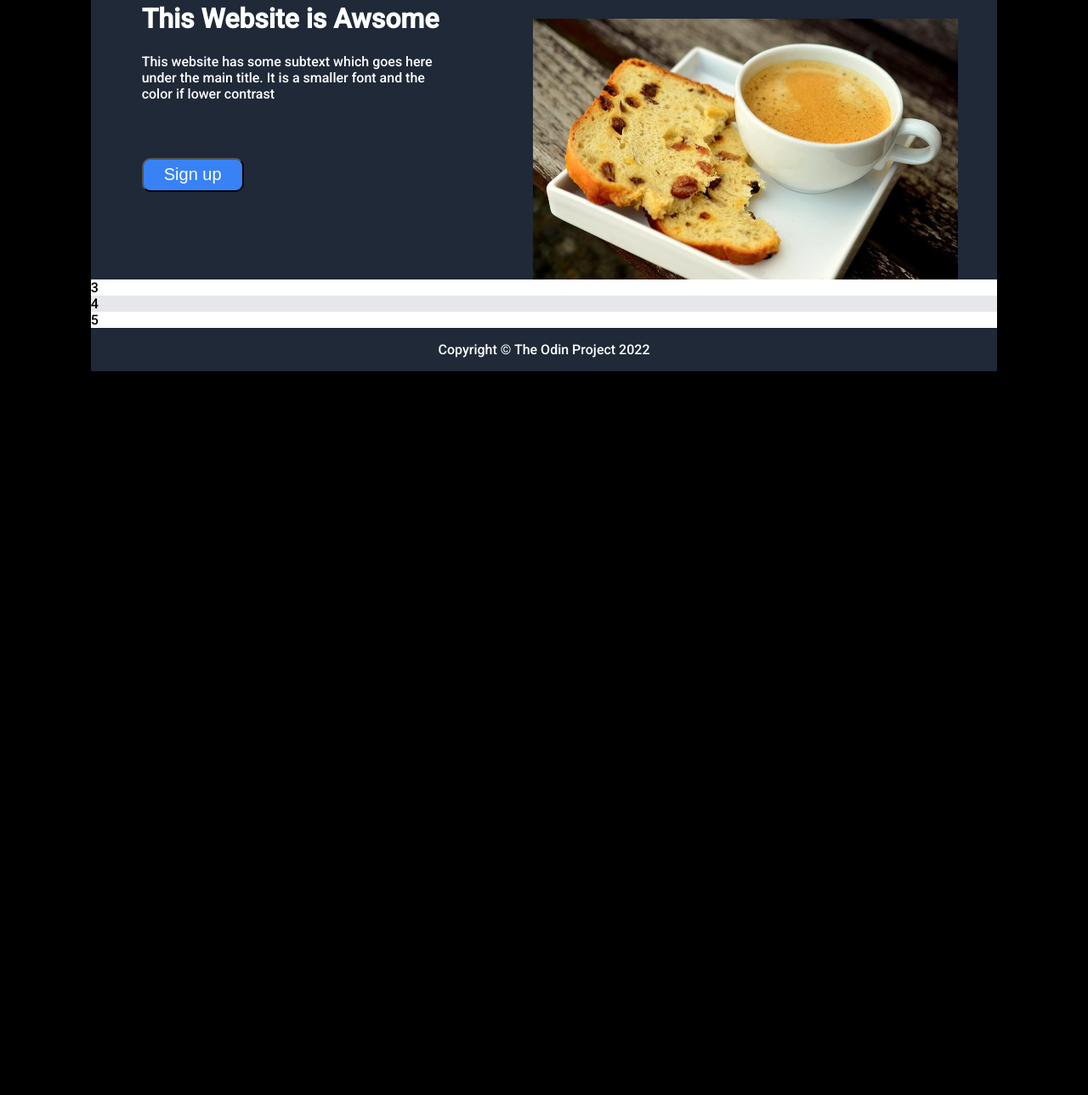
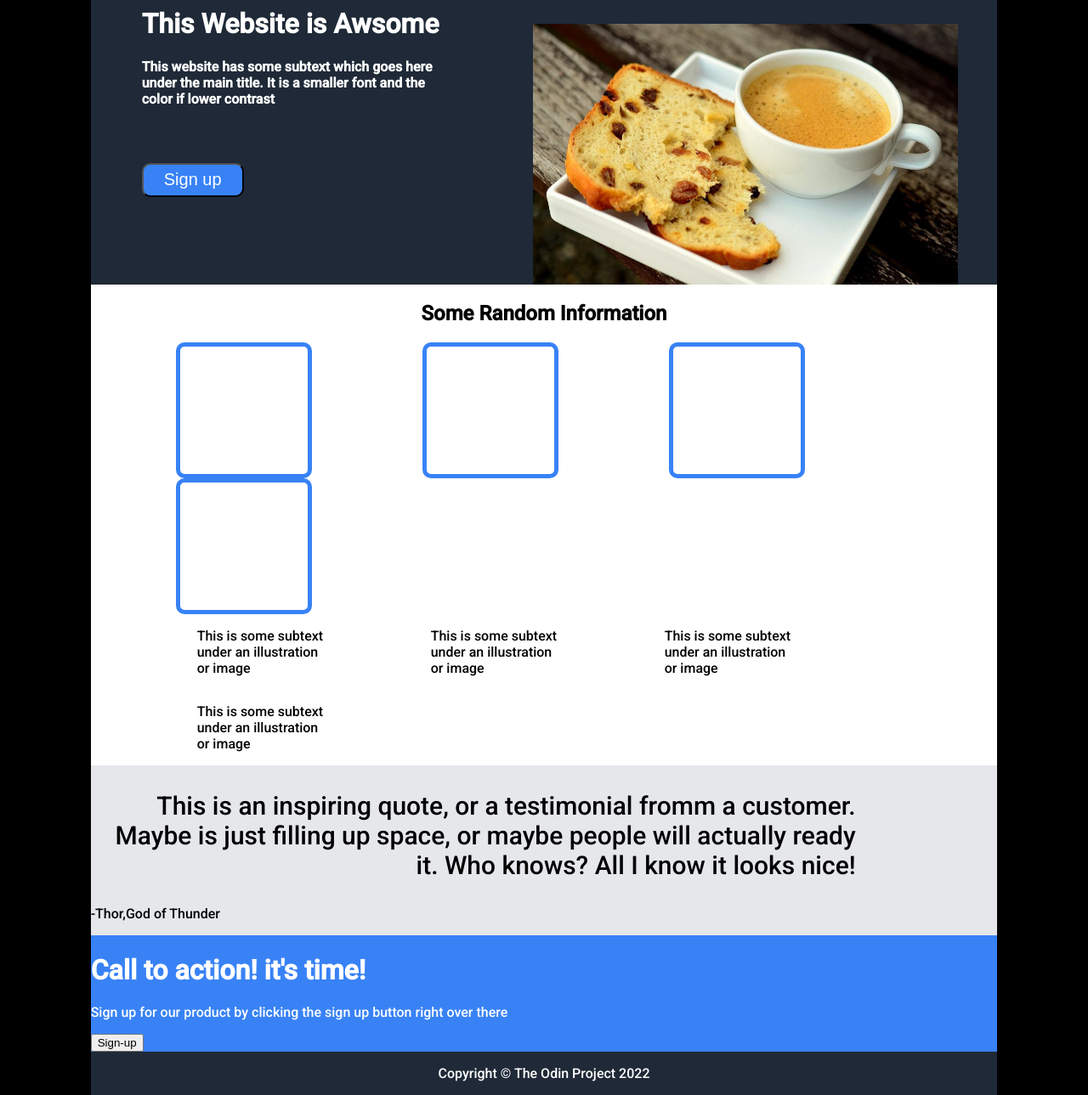
Before and after one commit to ebosoh/odin-project, a plain HTML site: page index.html in a window 1280 px wide. Shown: the part 68-1357 px from the top of the page at 85% size. Before the commit the page ends 800 px from the top, so only its background shows below. Drawn offline with Linux system fonts and the light colour scheme.

Commit message:
Add call to action section

```diff
--- a/index.html
+++ b/index.html
@@ -37,7 +37,7 @@
         </div>
 
         <div >
-            <img class="placeholder" src="/cofee.jpg">
+            <img class="placeholder" src="/cofee.jpg" alt="An image of a coffee">
 
 
         </div>
@@ -46,9 +46,74 @@
 
 
        </div>
-       <div class="random">3</div>
-       <div class="thor">4</div>
-       <div class="call-action">5</div>
+
+       <div class="random"><h2>Some Random Information</h2>
+
+        <div class="box1">
+        </div>
+
+
+            <div class="box2">
+
+            </div>
+
+           <div class="box3">
+
+            </div>
+
+
+            <div class="box4">
+
+            </div>
+
+
+
+
+       </div>
+
+
+       <div class="thor">
+        <div class="para1">
+            <p>This is some subtext under an illustration or image</p>
+
+            </div>
+
+
+        <div class="para2">
+                    <p>This is some subtext under an illustration or image</p>
+
+                    </div>
+
+        <div class="para3">
+                    <p>This is some subtext under an illustration or image</p>
+
+                </div>
+
+        <div class="para4">
+                    <p>This is some subtext under an illustration or image</p>
+
+                </div>
+       </div>
+
+       <div class="thor2">
+        <p class="thor22">This is an inspiring quote, or a testimonial fromm a customer. Maybe is just filling up space, or
+        maybe people will actually ready it. Who knows? All I know it looks nice!</p>
+        <p class="para6">-Thor,God of Thunder</p>
+
+       </div>
+
+       <div class="call-action">
+        <div>
+            <h1>Call to action! it's time!</h1>
+            <p>Sign up for our product by clicking the sign up button right over there</p>
+        </div>
+
+        <div class="sign-up-button">
+        <button>Sign-up</button>
+        </div>
+       </div>
+
+
        <div class="footer">
         <div class="copyright"><p>Copyright &#169; The Odin Project 2022</p></div>
        </div>
--- a/style.css
+++ b/style.css
@@ -13,11 +13,13 @@ display: grid;
 grid-template-columns: repeat(12, 1fr);
 grid-auto-rows: minmax(70, auto);
 
+
 grid-template-areas:
 ". header header header header header header header header header header . "
 ". heading heading heading heading heading heading heading heading heading heading . "
 ". random random random random random random random random random random . "
 ". thor thor thor thor thor thor thor thor thor thor . "
+". thor2 thor2 thor2 thor2 thor2 thor2 thor2 thor2 thor2 thor2 . "
 ". call-action call-action call-action call-action call-action call-action call-action call-action call-action call-action . "
 ". footer footer footer footer footer footer footer footer footer footer . ";
 
@@ -29,9 +31,6 @@ grid-template-areas:
 background-color: white;
 grid-area: header;
 background-color: #1f2937;
-
-
-
 
 
 }
@@ -48,10 +47,18 @@ background-color: #1f2937;
 .random{
     background-color: white;
     grid-area: random;
+    align-content: center;
 }
 .thor{
+    background-color: white;
+    grid-area: thor;
+}
+
+.thor2{
     background-color: #E5E7EB;
-    grid-area: thor;
+    grid-area: thor2;
+
+
 }
 .call-action {
     background-color: white;
@@ -77,15 +84,17 @@ font-weight: 900;
 }
 
 span{
-    color: blue;
+    color: #3882F6;
 
 }
 
 .logo{
 color: white;
 /*border-style: solid; color: white;*/
-float: left;
-margin-left: 25px;
+ border-style: solid; color: white;
+margin-left: 50px;
+border-radius: 10px;
+border-left-color: #3882F6;
 
 
 
@@ -100,6 +109,9 @@ li {
     font-size: 20px;
     float: left;
 
+
+
+
 }
 
 .heading-text{
@@ -109,7 +121,7 @@ li {
     padding: 10px;
     display: inline-block;
     width: 350px;
-    font-weight: 900px;
+    font-weight: 1000;
 
 }
 
@@ -120,6 +132,7 @@ li {
     background-color: white;
     display: inline-block;
     margin-top: 50px;
+
 
 }
 
@@ -134,3 +147,53 @@ margin-top: 50px;
 
 
 }
+h2{
+text-align: center;
+font-weight: 900;
+
+}
+
+.box1,.box2, .box3, .box4 {
+    width: 150px;
+    height: 150px;
+    border-style: solid; color: #3882F6;
+    margin-left: 100px;
+    border-radius: 10px;
+    border-width: 5px;
+    float: left;
+
+    margin-right: 30px;
+}
+
+.para1, .para2, .para3, .para4{
+    width: 150px;
+    float: left;
+    margin-left: 125px;
+    border-width: 5px;
+    border-style: hidden;
+
+
+}
+
+.thor22{
+    text-align: right;
+    font-size: 30px;
+    width: 900px;
+
+}
+
+
+.sign-up-button{
+color: white;
+background-color: #3882F6;
+width: 100px;
+float: left;
+
+
+}
+
+.call-action{
+background-color: #3882F6;
+color: white;
+float: left;
+}
```
